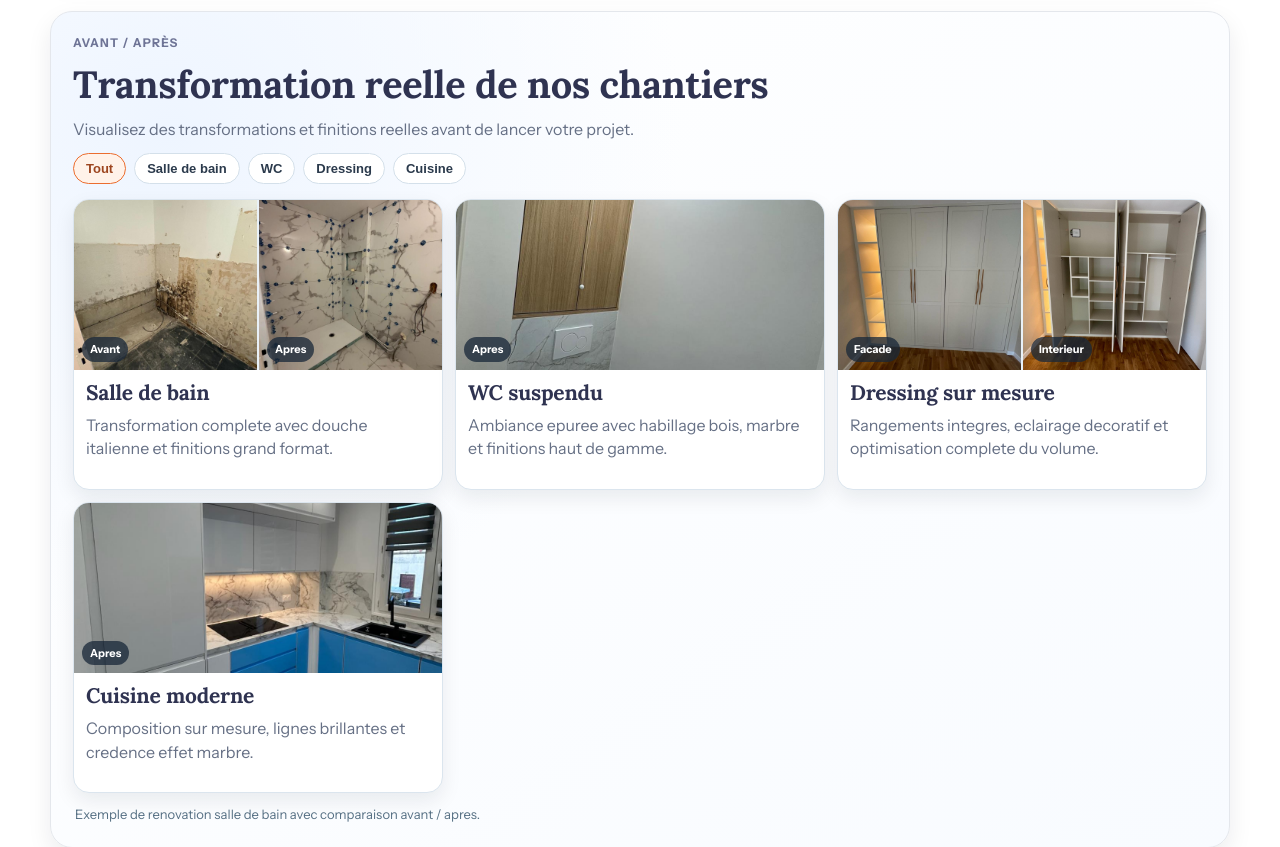
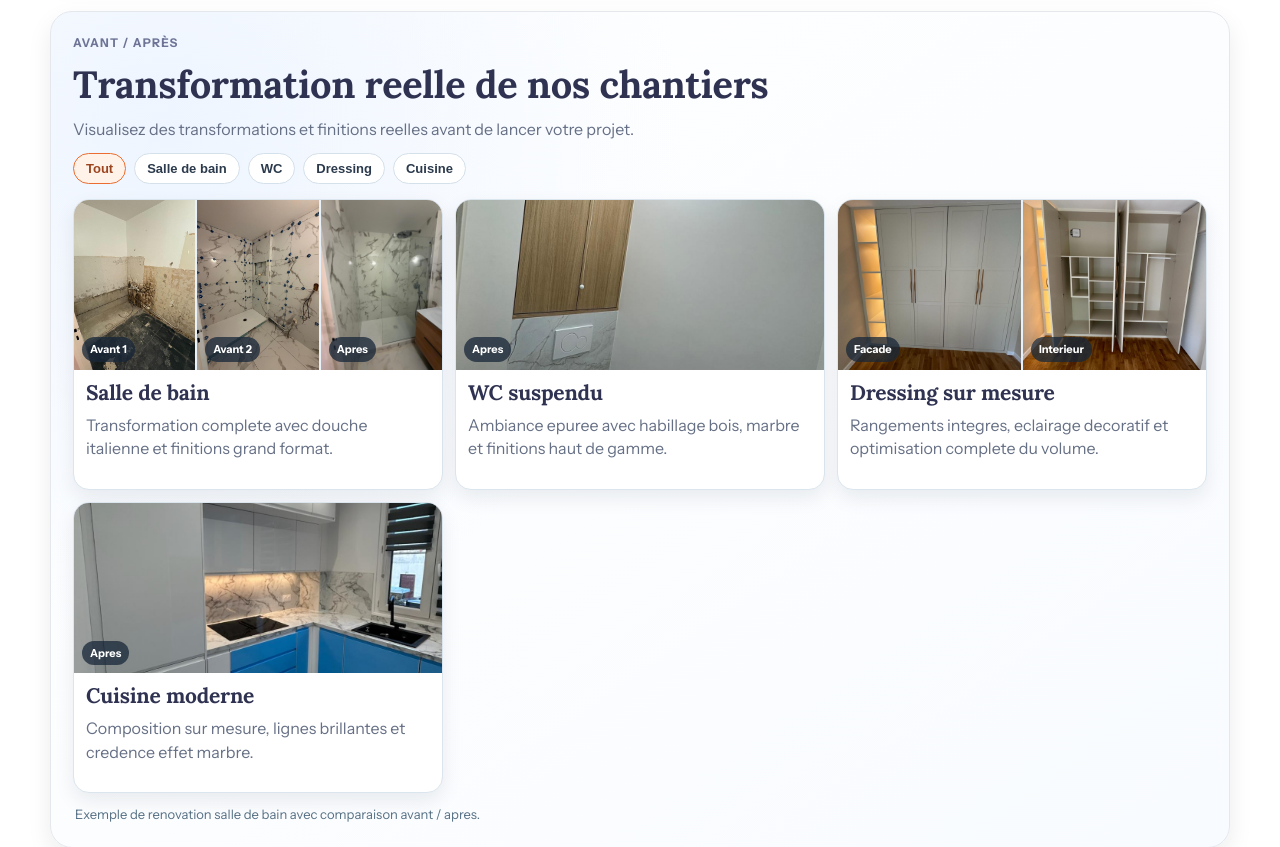
Before and after one commit to celiabou/batiment-fastapi, a FastAPI app: page / in a window 1280 px wide. Shown: the part 3427-4274 px from the top of the page. Run offline with FastAPI, Linux system fonts and the light colour scheme.

Commit message:
Adjust bathroom showcase to two before one after

```diff
--- a/static/site.css
+++ b/static/site.css
@@ -1227,6 +1227,10 @@ h3 {
   grid-template-columns: 1fr;
 }
 
+.before-after-images.triple {
+  grid-template-columns: repeat(3, minmax(0, 1fr));
+}
+
 .before-after-images figure {
   margin: 0;
   position: relative;
--- a/templates/home.html
+++ b/templates/home.html
@@ -199,13 +199,17 @@
   </div>
   <div id="beforeAfterGrid" class="before-after-grid">
     <article class="before-after-card" data-category="salle-bain">
-      <div class="before-after-images">
+      <div class="before-after-images triple">
         <figure>
           <img src="/static/before-after/sdb-avant.jpg" alt="Avant renovation salle de bain">
-          <figcaption>Avant</figcaption>
+          <figcaption>Avant 1</figcaption>
         </figure>
         <figure>
           <img src="/static/before-after/sdb-apres.jpg" alt="Apres renovation salle de bain">
+          <figcaption>Avant 2</figcaption>
+        </figure>
+        <figure>
+          <img src="/static/before-after/sdb-apres-final.jpg" alt="Apres renovation salle de bain terminee">
           <figcaption>Apres</figcaption>
         </figure>
       </div>
```
Also changed, not shown: templates/avant_apres.html (+6 -2 lines), static/before-after/sdb-apres-final.jpg (added).
